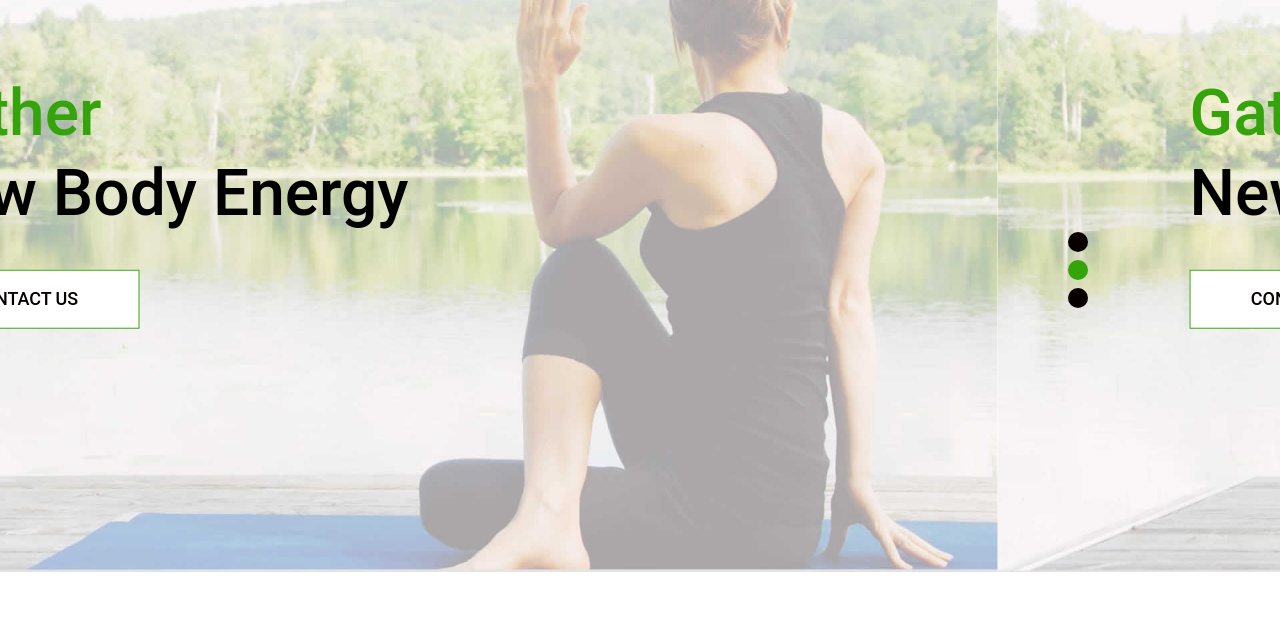
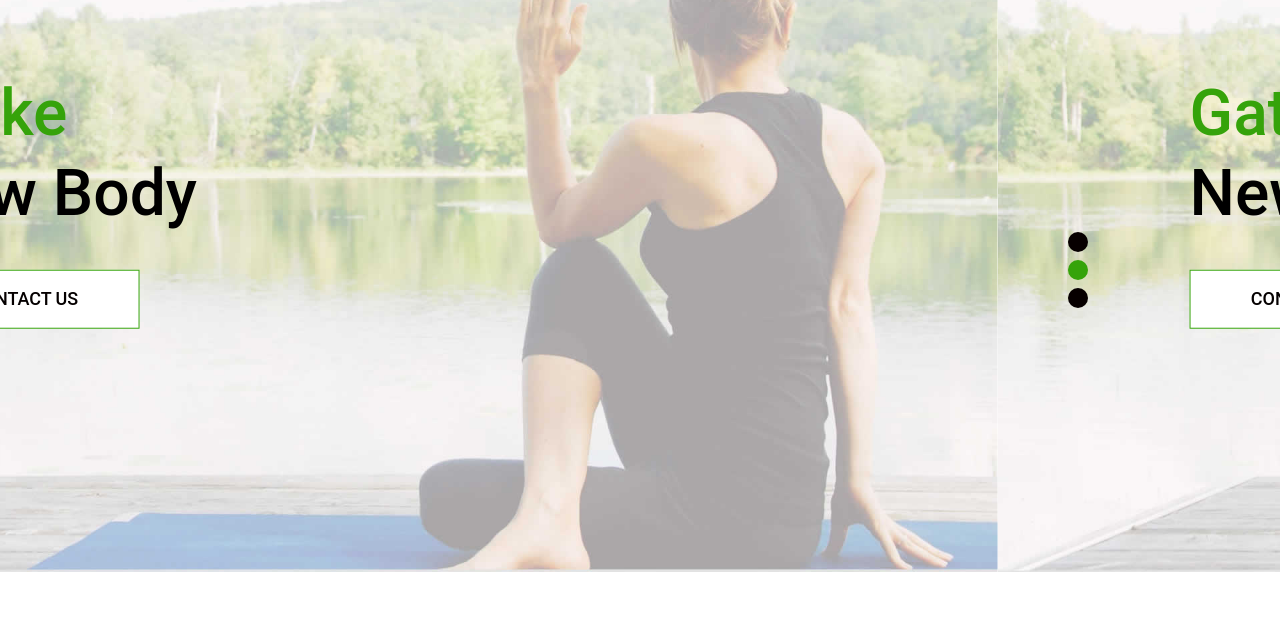
Before and after one commit to techyteams/jtechyteams.unaux.com, a plain HTML site: page index.html in a window 1280 px wide. Shown: the part 169-800 px from the top of the page. Drawn offline with Linux system fonts and the light colour scheme; some packages are replaced by stand-ins of ours.

Commit message:
Update index.html

```diff
--- a/index.html
+++ b/index.html
@@ -9,7 +9,7 @@
     <meta name="viewport" content="width=device-width, initial-scale=1">
     <meta name="viewport" content="initial-scale=1, maximum-scale=1">
     <!-- site metas -->
-    <title>its me ansar</title>
+    <title>flfexed</title>
     <meta name="keywords" content="">
     <meta name="description" content="">
     <meta name="author" content="">
@@ -115,8 +115,8 @@
                             <img class="first-slide" src="images/banner.jpg" alt="First slide">
                             <div class="container">
                                 <div class="carousel-caption relative">
-                                    <h1>Gather<br>
-                <strong class="dark_brown">New Body Energy</strong></h1>
+                                    <h1>Make<br>
+                <strong class="dark_brown">New Body </strong></h1>
 
                                     <a href="#">contact us</a>
                                 </div>
```
